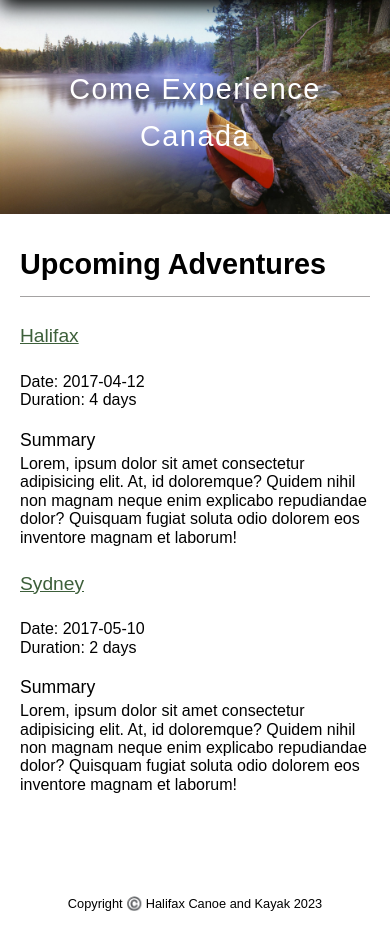
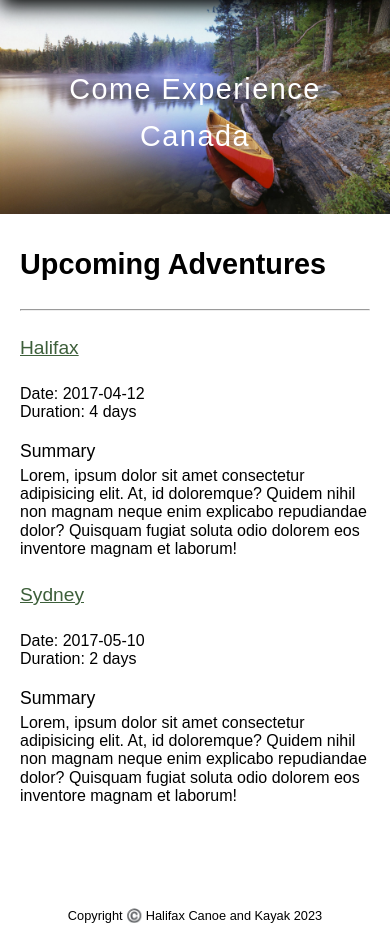
Before and after one commit to victorialange/ProjectOneSfh, a plain HTML site: page index.html in a window 390 px wide. Shown: the part 55-989 px from the top of the page. Drawn offline with nearby package versions, Linux system fonts and the light colour scheme.

Commit message:
added in horizontal line break

```diff
--- a/index.html
+++ b/index.html
@@ -61,6 +61,7 @@
         <!-- WRAPPER -->
         <div class="wrapper">
           <h3>Upcoming Adventures</h3>
+          <hr>
           <!-- HALIFAX container -->
           <div class="halifaxContainer">
             <!-- ul for Halifax -->
@@ -86,7 +87,7 @@
                 <p>Lorem, ipsum dolor sit amet consectetur adipisicing elit. At, id doloremque? Quidem nihil non magnam neque enim explicabo repudiandae dolor? Quisquam fugiat soluta odio dolorem eos inventore magnam et laborum!</p>
               </li>
             </ul>
-          </div>
+          </div><!-- END sydney container -->
         </div><!-- END WRAPPER -->
       </section>
     </main>
--- a/style.css
+++ b/style.css
@@ -210,10 +210,6 @@ footer p {
   .adventures {
     margin: 0 40px;
   }
-  .adventures h3 {
-    border-bottom: 1px solid rgb(164, 162, 162);
-    padding-bottom: 15px;
-  }
 }
 
 /* 800px breakpoint (tablet) */
```
